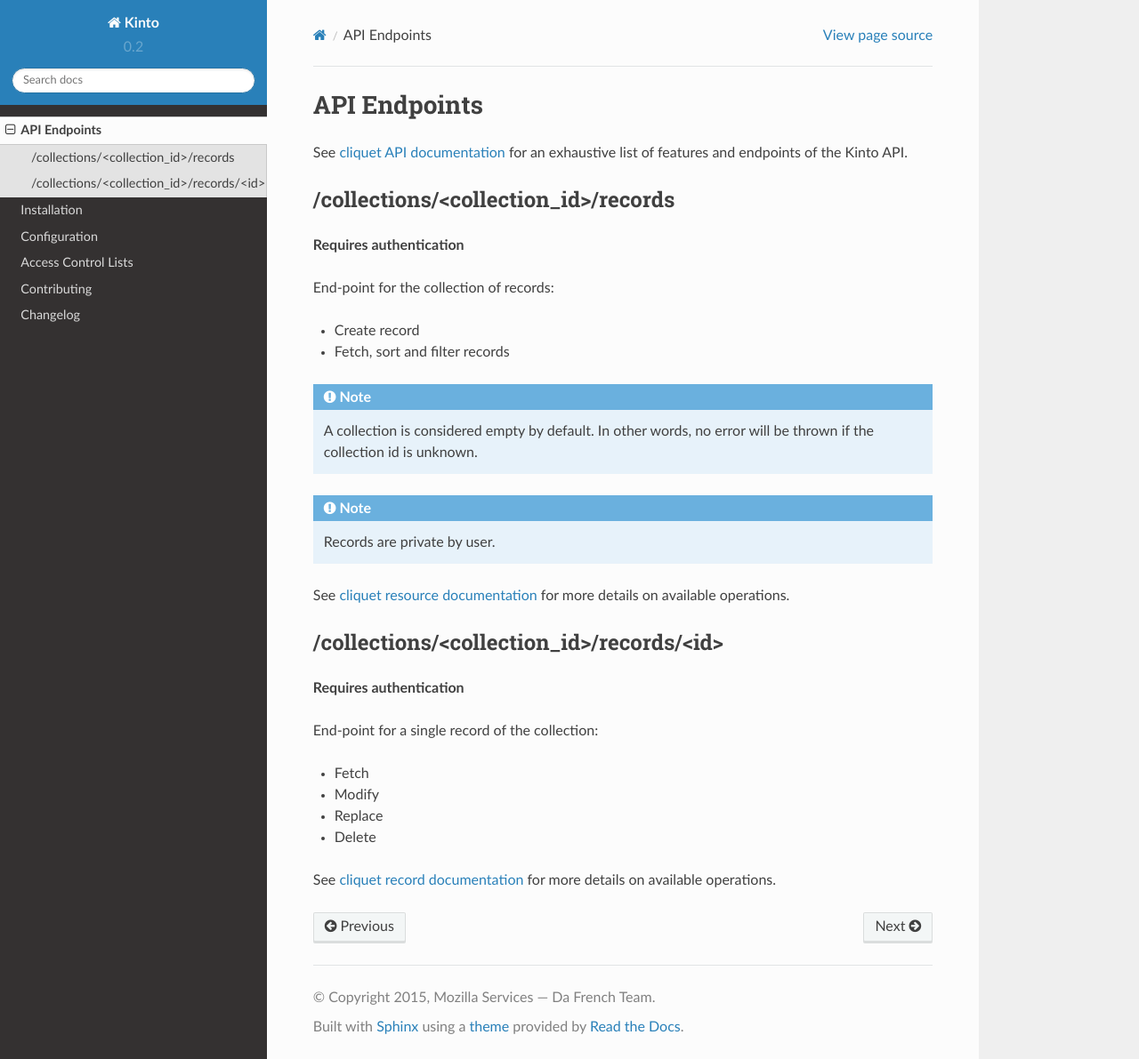
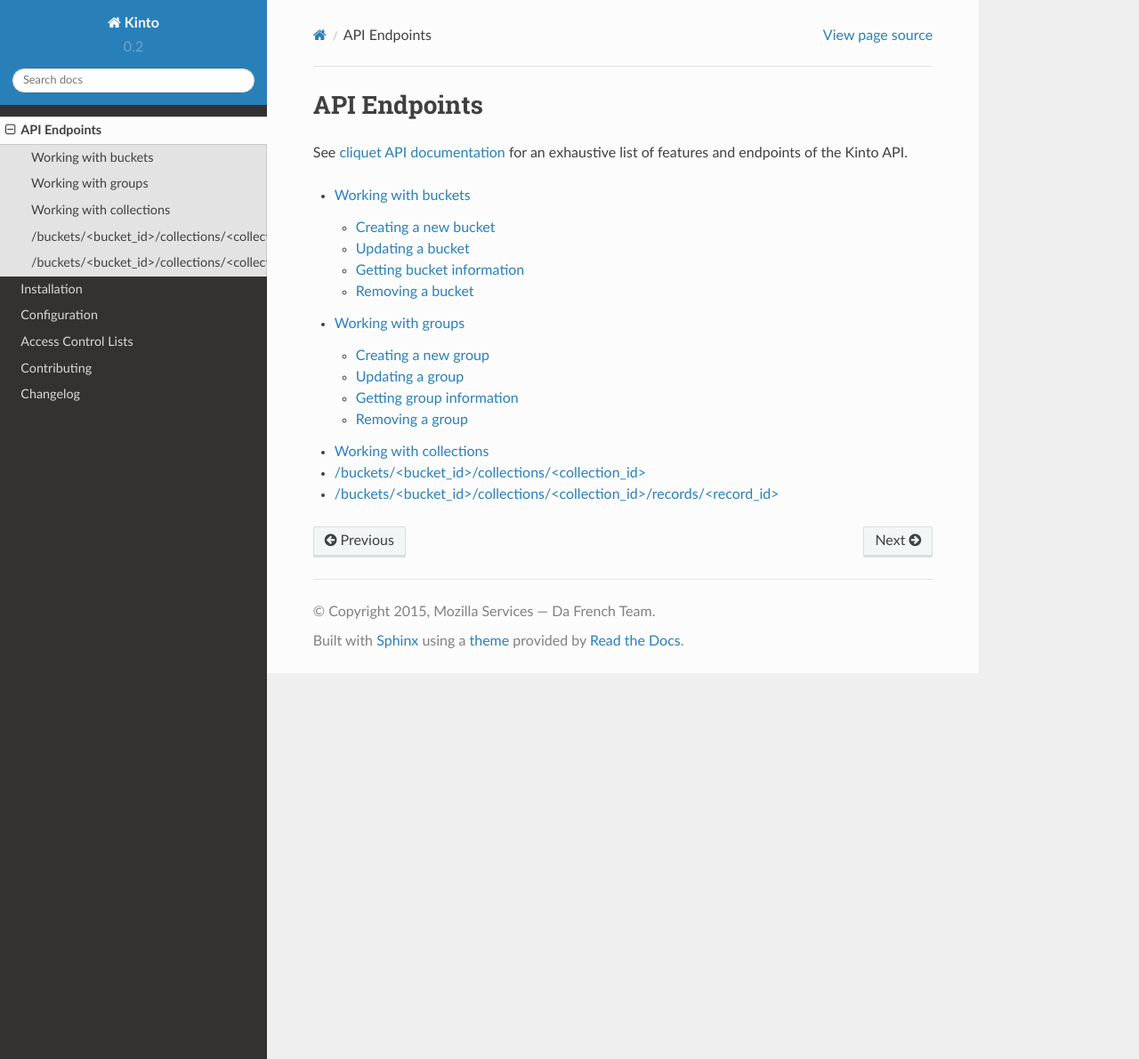
Before and after one commit to Kinto/kinto, a Sphinx documentation site: the page built from docs/api/index.rst, in a window 1280 px wide and 1191 px high. Shown: the whole window at 89% size. Built offline with Sphinx 7.4.7 and the Read the Docs theme 2.0.0, drawn with Linux system fonts in a browser that asks for light colours; pages that are not in the unit, such as notebooks, are missing from menus.

Commit message:
Add documentation about groups and collections

```diff
--- a/docs/api/index.rst
+++ b/docs/api/index.rst
@@ -6,43 +6,9 @@ API Endpoints
 See `cliquet API documentation <http://cliquet.readthedocs.org/en/latest/api/index.html>`_
 for an exhaustive list of features and endpoints of the Kinto API.
 
+.. toctree::
+   :maxdepth: 2
 
-/collections/<collection_id>/records
-====================================
-
-**Requires authentication**
-
-End-point for the collection of records:
-
-* Create record
-* Fetch, sort and filter records
-
-.. note ::
-
-    A collection is considered empty by default. In other words, no error will
-    be thrown if the collection id is unknown.
-
-.. note ::
-
-    Records are private by user.
-
-
-See `cliquet resource documentation <http://cliquet.readthedocs.org/en/latest/api/resource.html#get-resource>`_
-for more details on available operations.
-
-
-/collections/<collection_id>/records/<id>
-=========================================
-
-**Requires authentication**
-
-End-point for a single record of the collection:
-
-* Fetch
-* Modify
-* Replace
-* Delete
-
-
-See `cliquet record documentation <http://cliquet.readthedocs.org/en/latest/api/resource.html#get-resource-id>`_
-for more details on available operations.
+   buckets
+   groups
+   collections
```
Also changed, not shown: docs/api/buckets.rst (+7 -18 lines), docs/api/collections.rst (added, +52 -0 lines), docs/api/groups.rst (added, +164 -0 lines).
